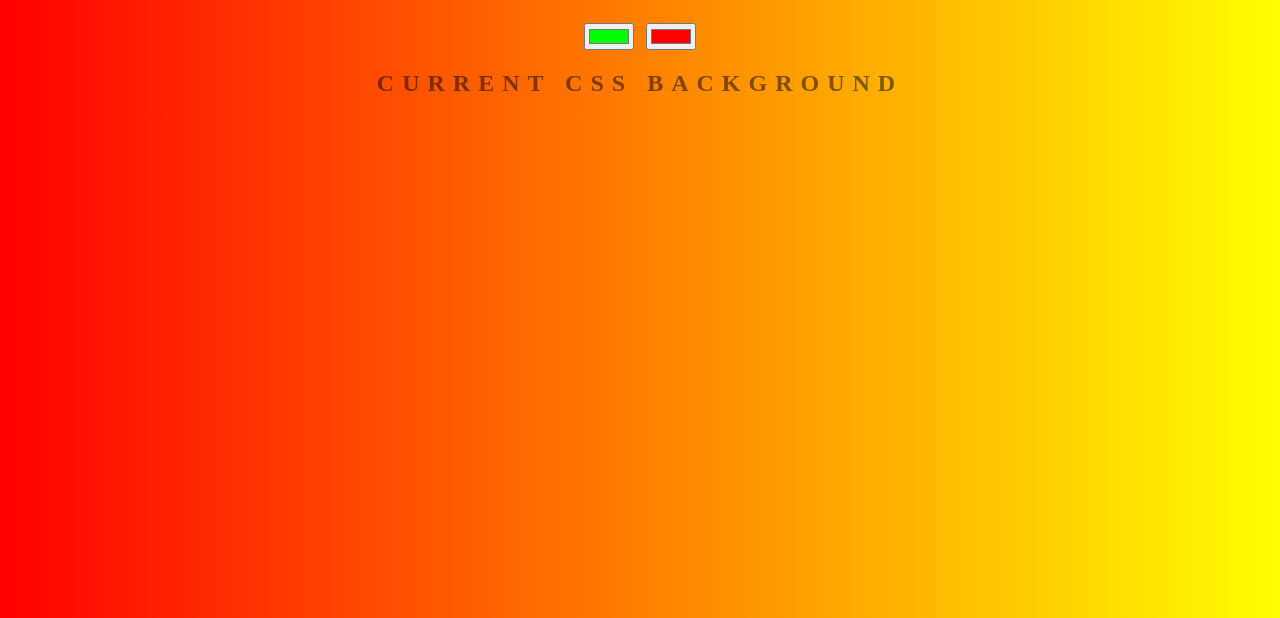
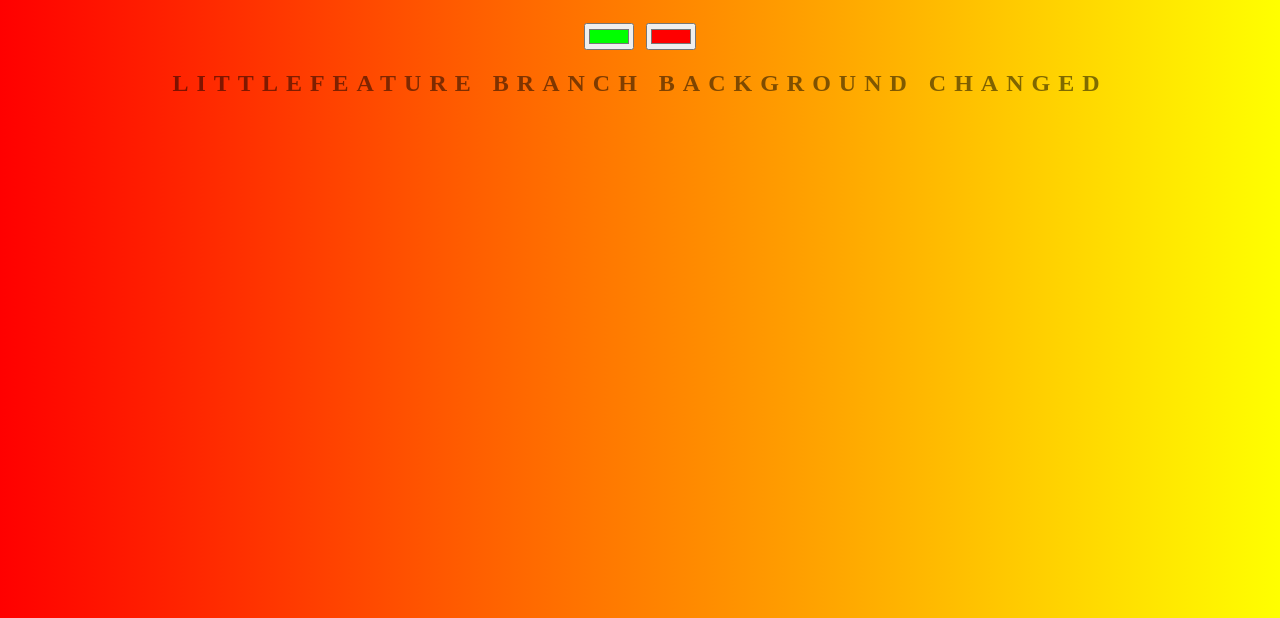
Before and after one commit to Swithaja-N/background-generator, a plain HTML site: page index.html in a window 1280 px wide. Shown: the part 182-800 px from the top of the page. Drawn offline with Linux system fonts and the light colour scheme.

Commit message:
modified the changes to littlefeature

```diff
--- a/index.html
+++ b/index.html
@@ -8,7 +8,7 @@
 	<h1>Cool Background Generator</h1>
 	<input class="color1" type="color" name="color1" value="#00ff00">
 	<input class="color2" type="color" name="color2" value="#ff0000">
-	<h2>Current CSS Background</h2>
+	<h2>Littlefeature branch Background changed</h2>
 	<h3></h3>
 	<script type="text/javascript" src="script.js"></script>
 </body>
```
